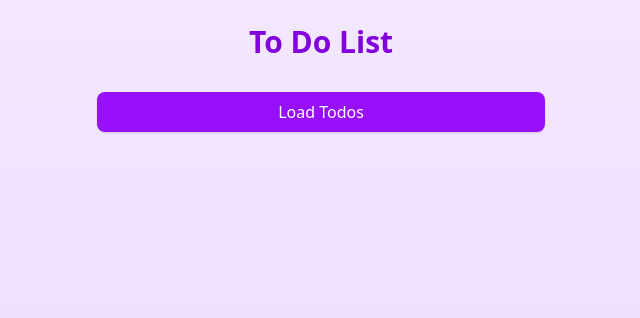
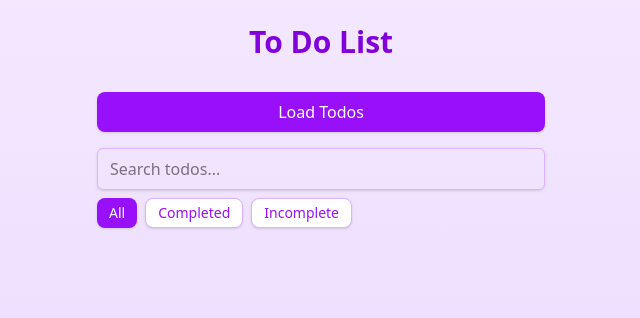
Before and after one commit to anita-david/Exam-Todo, a React (Vite) app: page / in a window 1280 px wide. Shown: the top 318 px of the page, without its empty margins (319-959 px from the left). Built offline with nearby package versions, Linux system fonts and the light colour scheme.

Commit message:
Created error boundary page, and implemented search and filter features

```diff
--- /dev/null
+++ b/src/components/ErrorBoundary.jsx
@@ -0,0 +1,37 @@
+import React from "react";
+
+class ErrorBoundary extends React.Component {
+  constructor(props) {
+    super(props);
+    this.state = { hasError: false, error: null };
+  }
+
+  static getDerivedStateFromError(error) {
+    return { hasError: true, error };
+  }
+
+  componentDidCatch(error, info) {
+    console.error("Caught by ErrorBoundary:", error, info);
+  }
+
+  render() {
+    if (this.state.hasError) {
+      return (
+        <main className="min-h-screen flex flex-col items-center justify-center bg-red-50 text-red-700 p-6">
+          <h1 className="text-2xl font-bold mb-2">Something went wrong.</h1>
+          <p>{this.state.error?.message || "An unexpected error occurred."}</p>
+          <button
+            className="mt-4 px-4 py-2 bg-red-600 text-white rounded"
+            onClick={() => window.location.reload()}
+          >
+            Reload Page
+          </button>
+        </main>
+      );
+    }
+
+    return this.props.children;
+  }
+}
+
+export default ErrorBoundary;
--- a/src/components/TodoItem.jsx
+++ b/src/components/TodoItem.jsx
@@ -0,0 +1,20 @@
+import { Link } from "react-router-dom";
+
+export default function TodoItem({ todo }) {
+  return (
+    <li
+      className="flex justify-between items-center bg-white rounded-xl shadow-md px-4 py-3 border-l-4 border-purple-400"
+    >
+      <Link to={`/todos/${todo.id}`} className="text-sm font-medium text-gray-700 hover:underline">
+        {todo.title}
+      </Link>
+      <span
+        className={`text-sm font-semibold ${
+          todo.completed ? "text-green-500" : "text-red-400"
+        }`}
+      >
+        {todo.completed ? "Done" : "Pending"}
+      </span>
+    </li>
+  );
+}
--- a/src/index.css
+++ b/src/index.css
@@ -1,5 +1 @@
 @import "tailwindcss";
-
-.load-todo-btn{
-  border: solid 1px red;
-}
--- a/src/main.jsx
+++ b/src/main.jsx
@@ -4,12 +4,15 @@ import { BrowserRouter } from "react-router-dom";
 import "./index.css";
 import App from "./App.jsx";
 import { QueryClient, QueryClientProvider } from "@tanstack/react-query";
+import ErrorBoundary from "./components/ErrorBoundary.jsx";
 const queryClient = new QueryClient();
 createRoot(document.getElementById("root")).render(
   <StrictMode>
     <BrowserRouter>
       <QueryClientProvider client={queryClient}>
-        <App />
+        <ErrorBoundary>
+          <App />
+        </ErrorBoundary>
       </QueryClientProvider>
     </BrowserRouter>
   </StrictMode>
--- /dev/null
+++ b/src/pages/CrashTest.jsx
@@ -0,0 +1,3 @@
+export default function CrashTest() {
+  throw new Error("Check your link for errors or try relaoding this page");
+}
--- a/src/pages/Home.jsx
+++ b/src/pages/Home.jsx
@@ -2,10 +2,14 @@
 import { useQuery } from "@tanstack/react-query";
 import { useState } from "react";
 import { Link } from "react-router-dom";
+import TodoItem from "../components/TodoItem";
 
 function Home() {
   const [currentPage, setCurrentPage] = useState(1);
   const todosPerPage = 10;
+	  const [searchQuery, setSearchQuery] = useState("");
+  const [filterStatus, setFilterStatus] = useState("all");
+
 
   const {
     data: todos = [],
@@ -23,13 +27,25 @@ function Home() {
     enabled: false,
   });
 
-  const lastTodo = currentPage * todosPerPage;
+  const filteredTodos = todos.filter((todo) => {
+  const matchesSearch = todo.title
+    .toLowerCase()
+    .includes(searchQuery.toLowerCase());
+
+  const matchesFilter =
+    filterStatus === "all" ||
+    (filterStatus === "completed" && todo.completed) ||
+    (filterStatus === "incomplete" && !todo.completed);
+
+  return matchesSearch && matchesFilter;
+});
+	const lastTodo = currentPage * todosPerPage;
   const firstTodo = lastTodo - todosPerPage;
-  const currentTodos = todos.slice(firstTodo, lastTodo);
-  const totalPages = Math.ceil(todos.length / todosPerPage);
+  const currentTodos = filteredTodos.slice(firstTodo, lastTodo);
+  const totalPages = Math.ceil(filteredTodos.length / todosPerPage);
 
   return (
-    <div className="min-h-screen bg-gradient-to-b from-purple-100 to-purple-200 p-6">
+    <main className="min-h-screen bg-gradient-to-b from-purple-100 to-purple-200 p-6">
       <div className="max-w-md mx-auto">
         <div className="text-center mb-8">
           <h1 className="text-3xl font-bold text-purple-700">To Do List</h1>
@@ -40,31 +56,41 @@ function Home() {
         >
           Load Todos
         </button>
+				 <div className="mb-4 space-y-2">
+        <input
+          type="text"
+          placeholder="Search todos..."
+          value={searchQuery}
+          onChange={(e) => setSearchQuery(e.target.value)}
+          className="w-full px-3 py-2 border border-purple-300 rounded-md shadow-sm focus:outline-none focus:ring focus:ring-purple-200"
+        />
+        <div className="flex gap-2">
+          {["all", "completed", "incomplete"].map((status) => (
+            <button
+              key={status}
+              onClick={() => setFilterStatus(status)}
+              className={`px-3 py-1 rounded-lg text-sm font-medium transition shadow-sm ${
+                filterStatus === status
+                  ? "bg-purple-600 text-white"
+                  : "bg-white border border-purple-300 text-purple-600"
+              }`}
+            >
+              {status[0].toUpperCase() + status.slice(1)}
+            </button>
+          ))}
+        </div>
+      </div>
         {isLoading && <p className="text-gray-500">Loading...</p>}
         {isError && <p className="text-red-600">Error: {error.message}</p>}
         {!isLoading && todos.length > 0 && (
           <>
             <ul className="space-y-4">
               {currentTodos.map((todo) => (
-                <li
-                  key={todo.id}
-                  className="flex justify-between items-center bg-white rounded-xl shadow-md px-4 py-3 border-l-4 border-purple-400"
-                >
-                  <Link to={`/todos/${todo.id}`} className="text-sm font-medium text-purple-700 hover:underline">
-                    {todo.title}
-                  </Link>
-                  <span
-                    className={`text-sm font-semibold ${
-                      todo.completed ? "text-green-500" : "text-red-400"
-                    }`}
-                  >
-                    {todo.completed ? "Done" : "Pending"}
-                  </span>
-                </li>
+                 <TodoItem key={todo.id} todo={todo} />
               ))}
             </ul>
 
-            <div className="flex flex-wrap gap-2 justify-center sm:justify-start overflow-x-auto max-w-full mt-6 py-2">
+            <nav aria-label="Pagination Navigation" className="flex flex-wrap gap-2 justify-center sm:justify-center overflow-x-auto max-w-full mt-6 py-2">
               {Array.from({ length: totalPages }, (_, i) => i + 1).map((number) => (
                 <button
                   key={number}
@@ -78,11 +104,11 @@ function Home() {
                   {number}
                 </button>
               ))}
-            </div>
+            </nav>
           </>
         )}
       </div>
-    </div>
+    </main>
   );
 }
 
--- a/src/pages/NotFound.jsx
+++ b/src/pages/NotFound.jsx
@@ -3,13 +3,13 @@ import { Link } from "react-router-dom";
 
 function NotFound() {
   return (
-    <div className="min-h-screen flex items-center justify-center bg-purple-50 p-6">
+    <main className="min-h-screen flex items-center justify-center bg-purple-50 p-6">
       <div className="text-center">
         <h1 className="text-5xl font-bold text-purple-700 mb-4">404</h1>
         <p className="text-lg mb-6">Oops! Page not found.</p>
         <Link to="/" className="text-purple-600 hover:underline text-lg">Go Home</Link>
       </div>
-    </div>
+    </main>
   );
 }
 
--- a/src/pages/TodoDetail.jsx
+++ b/src/pages/TodoDetail.jsx
@@ -19,7 +19,7 @@ function TodoDetail() {
   if (isError) return <p className="p-4 text-red-600">Error fetching todo</p>;
 
   return (
-    <div className="min-h-screen p-6 bg-purple-100">
+    <main className="min-h-screen p-6 bg-purple-100">
       <div className="max-w-md mx-auto bg-white p-6 rounded-lg shadow">
         <h2 className="text-2xl font-bold mb-4 text-purple-700">Todo Detail</h2>
         <p><strong>ID:</strong> {todo.id}</p>
@@ -39,7 +39,7 @@ function TodoDetail() {
           Back
         </button>
       </div>
-    </div>
+    </main>
   );
 }
 
```
Also changed, not shown: src/App.jsx (+2 -86 lines).
